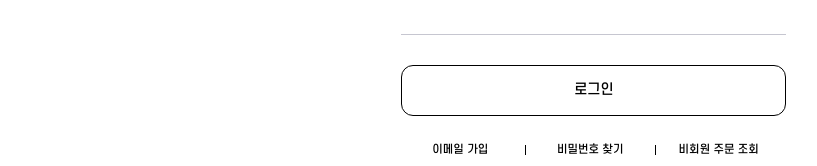
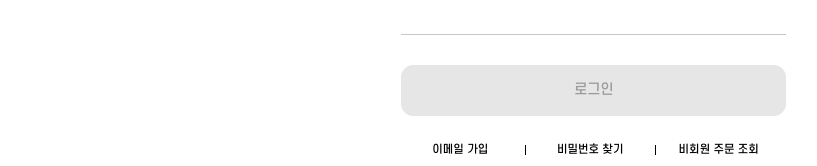
Before and after one commit to rastle-dev/rastle-frontend, a Next.js app: page /login in a window 1280 px wide. Shown: the part 345-511 px from the top of the page, without its empty margins (46-863 px from the left). Built offline with nearby package versions, Linux system fonts and the light colour scheme.

Commit message:
feat: 버튼 컴포넌트 disabled 상태 구현

```diff
--- a/src/components/common/Button/index.tsx
+++ b/src/components/common/Button/index.tsx
@@ -40,7 +40,7 @@ const Wrapper = styled.button<{
          size: `1px solid ${COLORS.WHITE}`,
        }[type]
      };
-     color: ${(disabled && "#E6E6E6") || COLORS.BLACK};
+     color: ${(disabled && "#9B9B9B") || COLORS.BLACK};
     &:hover{
       background-color: ${(disabled && "#E6E6E6") || COLORS.WHITE};
       cursor: ${disabled ? "default" : "pointer"};
@@ -49,6 +49,7 @@ const Wrapper = styled.button<{
       };
       color: ${(disabled && "1px solid #E6E6E6") || `${COLORS.BLACK}`};
     }
+    cursor: ${disabled ? "default" : "pointer"};
 `}
   box-sizing: border-box;
   text-align: center;
--- a/src/pages/login/index.tsx
+++ b/src/pages/login/index.tsx
@@ -29,7 +29,7 @@ export default function Login() {
             type={input.type}
           />
         ))}
-        <Button title="로그인" width="35rem" />
+        <Button title="로그인" width="35rem" disabled />
       </S.Wrapper>
       <S.Box>
         {buttons.map((button, index) => (
```
